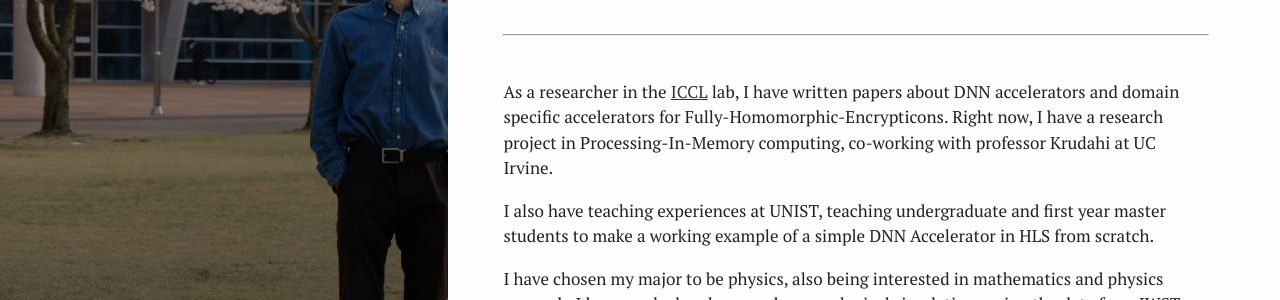
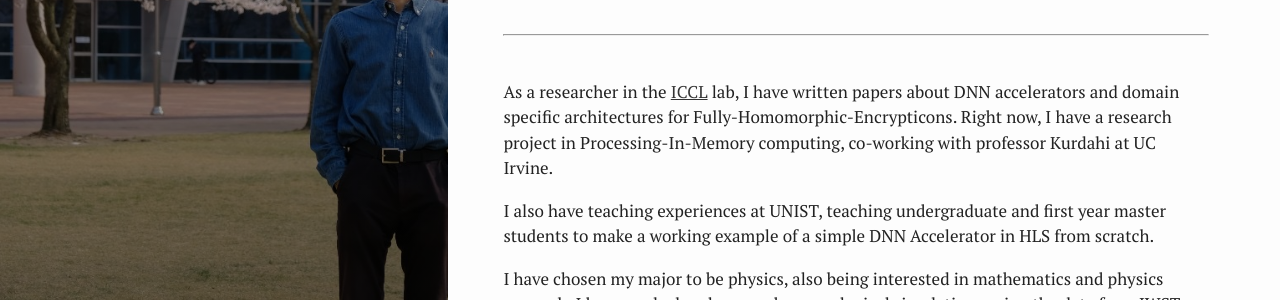
Before and after one commit to hecate64/hecate64.github.io, a Jekyll site: the page built from index.html, in a window 1280 px wide and 1043 px high. Shown: the part 502-802 px from the top of the window. Built offline with Jekyll 4.4.1, drawn with Linux system fonts in a browser that asks for light colours.

Commit message:
change typo and update CV

```diff
--- a/index.html
+++ b/index.html
@@ -22,8 +22,8 @@ summary: "Research Scientist"
     </center></p>
     <hr>
     <p><br/>
-    As a researcher in the <a href="https://iccl.unist.ac.kr/" target="_blank" rel="noopener noreferrer">ICCL</a> lab, I have written papers about DNN accelerators and domain specific accelerators for Fully-Homomorphic-Encrypticons.
-    Right now, I have a research project in Processing-In-Memory computing, co-working with professor Krudahi at UC Irvine. </p>
+    As a researcher in the <a href="https://iccl.unist.ac.kr/" target="_blank" rel="noopener noreferrer">ICCL</a> lab, I have written papers about DNN accelerators and domain specific architectures for Fully-Homomorphic-Encrypticons.
+    Right now, I have a research project in Processing-In-Memory computing, co-working with professor Kurdahi at UC Irvine. </p>
     <p>I also have teaching experiences at UNIST, teaching undergraduate and first year master students to make a working example of a simple DNN Accelerator in HLS from scratch. </p>
     <p>I have chosen my major to be physics, also being interested in mathematics and physics research.
     I have worked on large scale cosmological simulations using the data from JWST with
```
Also changed, not shown: 4 other files.
